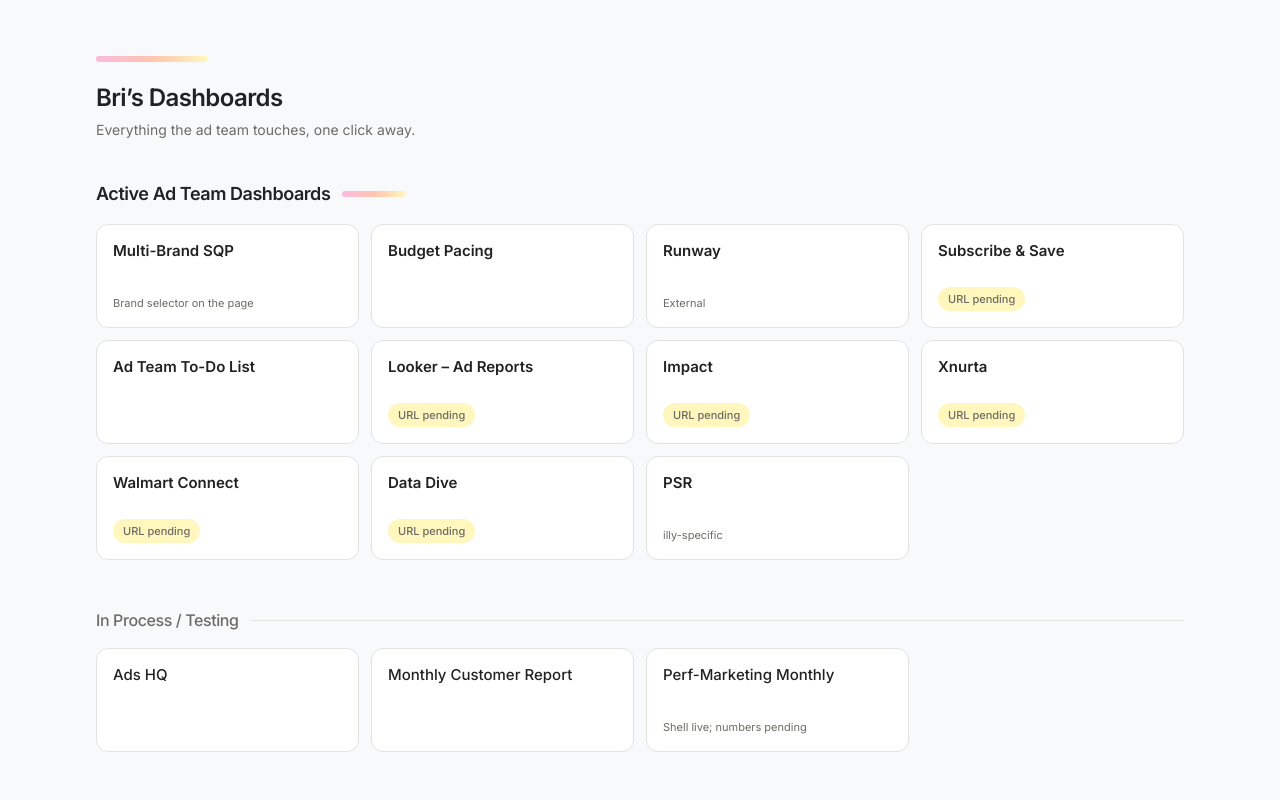
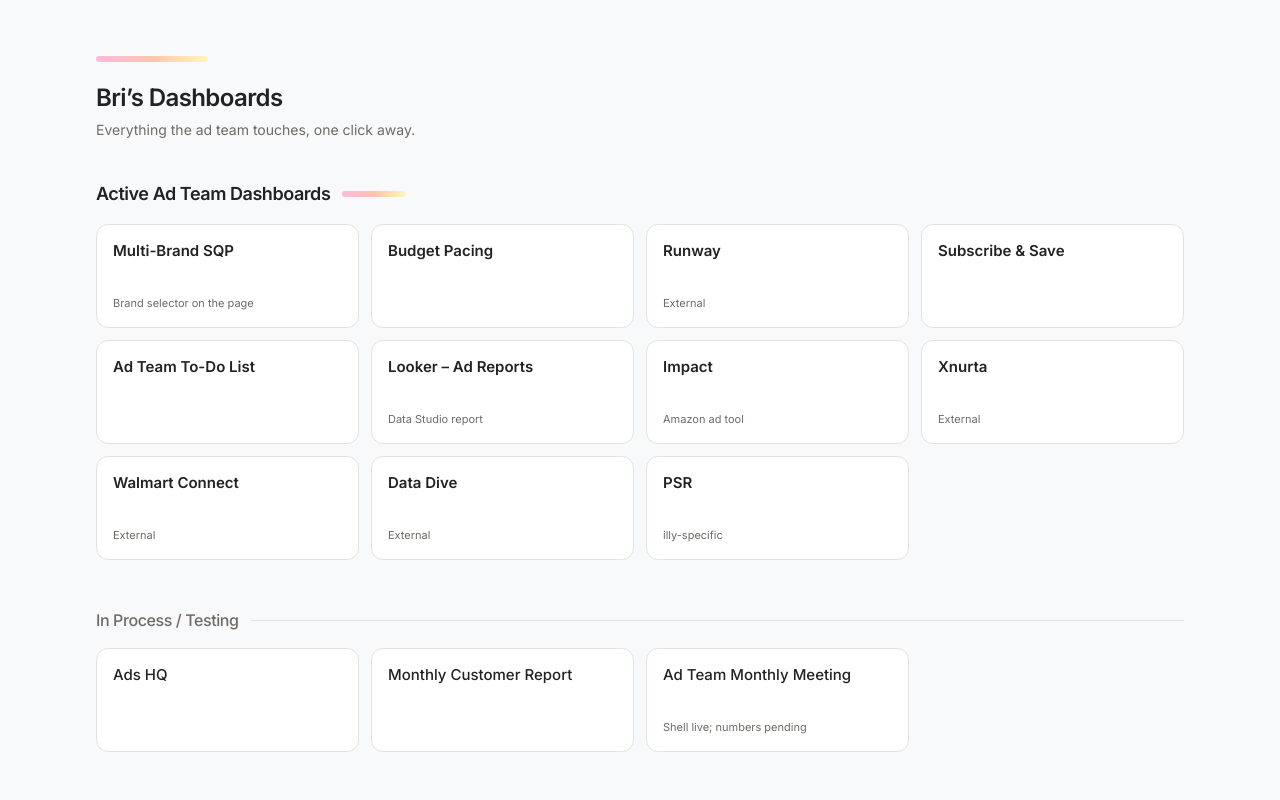
Before and after one commit to staceysilva-cpu/bri-dashboard-hub, a Next.js app: page / in a window 1280 px wide. Shown: the top 800 px of the page. Built offline with nearby package versions, Linux system fonts and the light colour scheme.

Commit message:
v1.1: fill 8 URLs + rename Perf-Marketing Monthly → Ad Team Monthly Meeting

```diff
--- a/src/data/tiles.ts
+++ b/src/data/tiles.ts
@@ -45,17 +45,46 @@ export const sections: Section[] = [
         href: "https://creative-ads-tracker.vercel.app/launches?brand=FIN",
         note: "External",
       },
-      { label: "Subscribe & Save", status: "pending" },
+      {
+        label: "Subscribe & Save",
+        status: "live",
+        href: "https://sns-dashboard-steel.vercel.app/?brand=earth-animal",
+      },
       {
         label: "Ad Team To-Do List",
         status: "live",
         href: "https://ad-todo-dashboard.vercel.app/",
       },
-      { label: "Looker – Ad Reports", status: "pending", note: "Data Studio report" },
-      { label: "Impact", status: "pending", note: "Amazon ad tool" },
-      { label: "Xnurta", status: "pending", note: "External" },
-      { label: "Walmart Connect", status: "pending", note: "External" },
-      { label: "Data Dive", status: "pending", note: "External" },
+      {
+        label: "Looker – Ad Reports",
+        status: "live",
+        href: "https://datastudio.google.com/reporting/9d3d7074-a868-445a-a791-bf55079b3a14/page/Zi07F",
+        note: "Data Studio report",
+      },
+      {
+        label: "Impact",
+        status: "live",
+        href: "https://www.impact.neato.com/advertising",
+        note: "Amazon ad tool",
+      },
+      {
+        label: "Xnurta",
+        status: "live",
+        href: "https://ai.xnurta.com/home_new?profileType=Sponsored&profileId=790242887465195&tenantId=8881",
+        note: "External",
+      },
+      {
+        label: "Walmart Connect",
+        status: "live",
+        href: "https://advertising.walmart.com/signin?adtechClientId=d8e4dc23-caef-4401-9e36-fa89422644a2&rd=https%3A%2F%2Fadvertising.walmart.com%2Fadtech-plugin-auth",
+        note: "External",
+      },
+      {
+        label: "Data Dive",
+        status: "live",
+        href: "https://2.datadive.tools/",
+        note: "External",
+      },
       {
         label: "PSR",
         status: "live",
@@ -76,7 +105,7 @@ export const sections: Section[] = [
         href: "https://monthly-performance-recap-dashboard.vercel.app",
       },
       {
-        label: "Perf-Marketing Monthly",
+        label: "Ad Team Monthly Meeting",
         status: "live",
         href: "https://performance-marketing-monthly-4lgrt5tma.vercel.app",
         note: "Shell live; numbers pending",
@@ -93,8 +122,18 @@ export const sections: Section[] = [
         status: "live",
         href: "https://atlas.neato.com/",
       },
-      { label: "Boxscore", status: "pending", note: "Internal Neato tool" },
-      { label: "Neatoverse", status: "pending", note: "Internal Neato tool" },
+      {
+        label: "Boxscore",
+        status: "live",
+        href: "https://boxscore-tau.vercel.app/repricing",
+        note: "Internal Neato tool",
+      },
+      {
+        label: "Neatoverse",
+        status: "live",
+        href: "https://neatoverse.vercel.app/",
+        note: "Internal Neato tool",
+      },
       { label: "Basecamp", status: "live", href: "https://basecamp2.neato.com/" },
       {
         label: "Performance – Supply",
```
